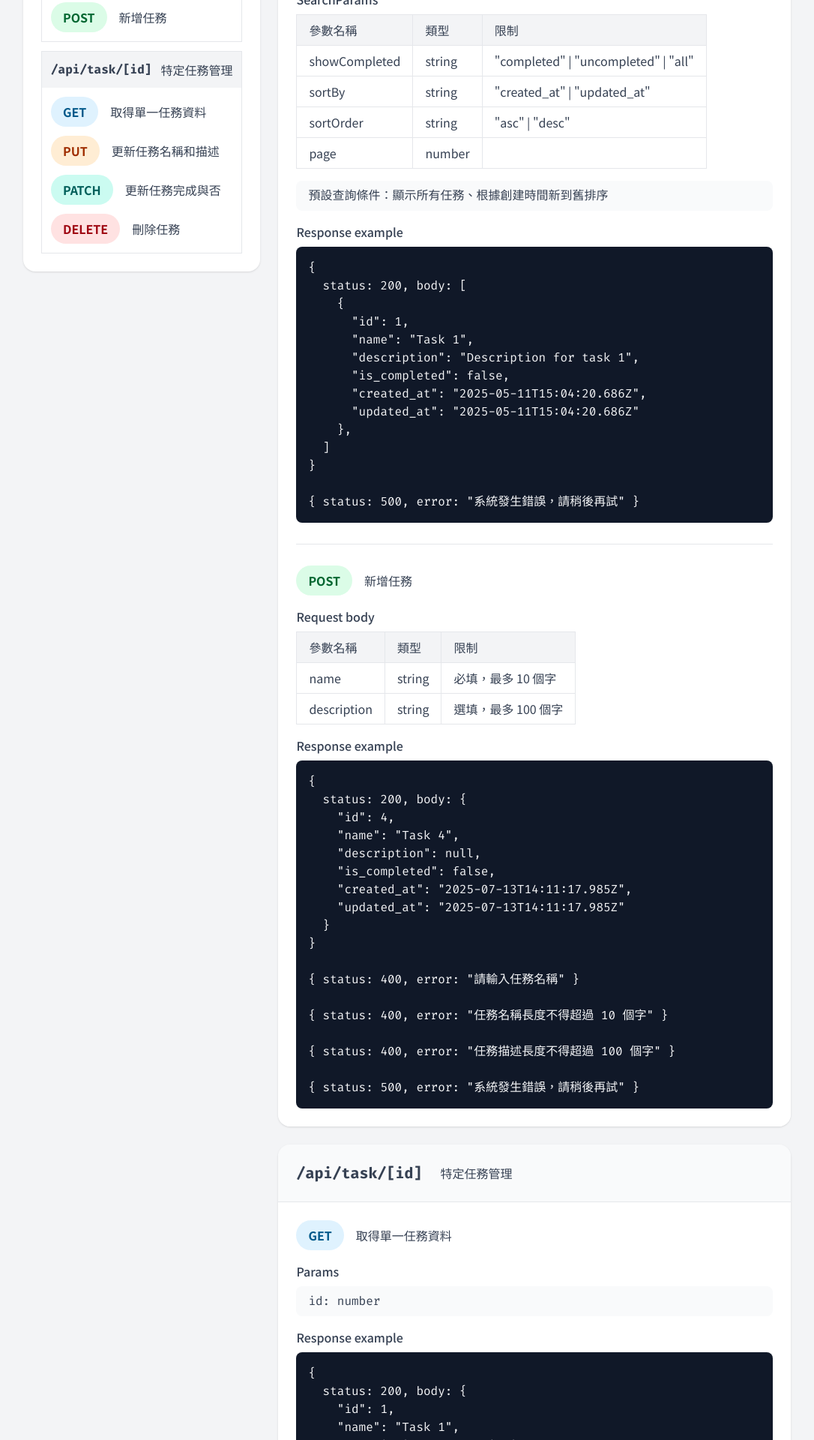
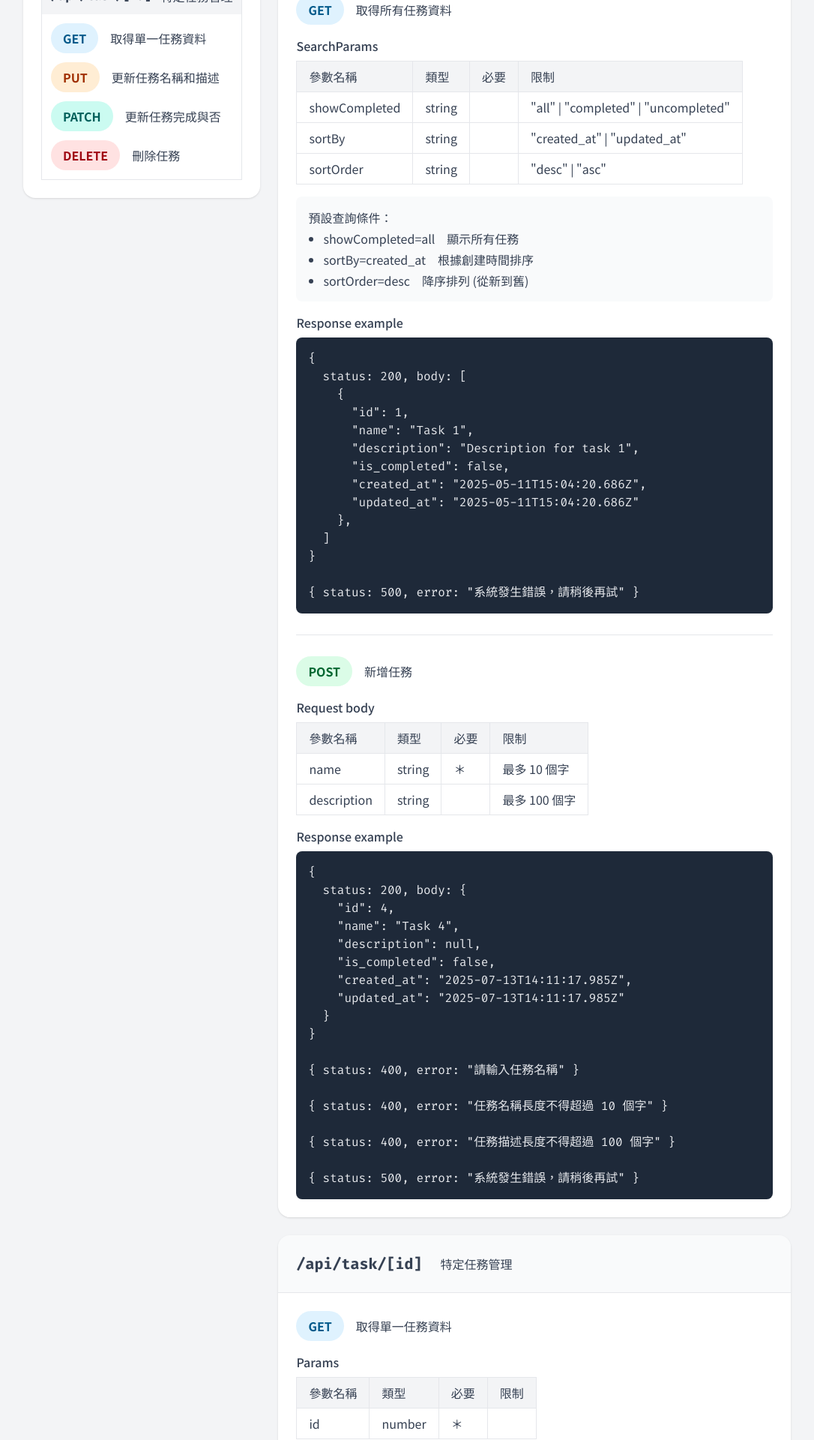
Before and after one commit to TzuHanChen/todo-list, a Next.js app: page /api-doc in a window 1280 px wide. Shown: the part 460-2380 px from the top of the page at 75% size, without its empty margins (97-1183 px from the left). Built offline with nearby package versions, Linux system fonts and the light colour scheme.

Commit message:
doc: 更新 API 文件

```diff
--- a/app/action/task.ts
+++ b/app/action/task.ts
@@ -88,7 +88,6 @@ export async function deleteTask(id: string) {
 		const baseUrl = getBaseUrl();
 
 		const response = await fetch(`${baseUrl}/api/task/${id}`, {
-			headers: { 'Content-Type': 'application/json; charset=utf-8' },
 			method: 'DELETE',
 		});
 
--- a/app/api-doc/page.tsx
+++ b/app/api-doc/page.tsx
@@ -2,7 +2,7 @@ import { firaCode } from "@/app/ui/fonts";
 
 function PathMethodList() {
 	return (
-		<div className="shadow-sm rounded-2xl h-max bg-white p-6 flex flex-col gap-3 lg:sticky lg:top-6">
+		<section className="shadow-sm rounded-2xl h-max bg-white p-6 flex flex-col gap-3 lg:sticky lg:top-6">
 			<p className="font-medium">目錄</p>
 			<div className="border border-gray-200">
 				<a className="bg-gray-100 p-3 flex items-center gap-3" href="#api-task">
@@ -26,7 +26,7 @@ function PathMethodList() {
 					<Method method="DELETE" description="刪除任務" />
 				</div>
 			</div>
-		</div>
+		</section>
 	)
 }
 
@@ -85,42 +85,29 @@ function Method({ method, description }: {
 	)
 }
 
-function TextBlock({ children }: { children?: React.ReactNode }) {
-	return (
-		<pre className="rounded-lg bg-gray-50 py-2 px-4">{children}</pre>
-	)
-}
+type Parameter = { name: string, type: string, required: boolean, rule: string };
 
-type Parameter = { name: string, type: string, rule: string };
-
-function ParametersTable({ parameters }: {
-	parameters: Parameter[]
-}) {
+function ParametersTable({ parameters }: { parameters: Parameter[] }) {
 	return (
 		<div className="w-full overflow-x-auto">
 			<table className="text-left [&_th]:border [&_th]:border-gray-200 [&_th]:bg-gray-100 [&_th]:py-2 [&_th]:px-4 [&_th]:font-medium [&_td]:border [&_td]:border-gray-200 [&_td]:py-2 [&_td]:px-4">
 				<thead>
 					<tr>
-						<th>參數名稱</th><th>類型</th><th>限制</th>
+						<th>參數名稱</th><th>類型</th><th>必要</th><th>限制</th>
 					</tr>
 				</thead>
 				<tbody>
 					{parameters.map((param, index) =>
-					(
 						<tr key={index}>
-							<td>{param.name}</td><td>{param.type}</td><td>{param.rule}</td>
+							<td>{param.name}</td>
+							<td>{param.type}</td>
+							<td>{param.required && '＊'}</td>
+							<td>{param.rule}</td>
 						</tr>
-					)
 					)}
 				</tbody>
 			</table>
 		</div>
-	)
-}
-
-function CodeBlock({ children }: { children?: React.ReactNode }) {
-	return (
-		<pre className="overflow-x-auto bg-gray-900 p-4 rounded-lg text-gray-100">{children}</pre>
 	)
 }
 
@@ -133,11 +120,11 @@ function SearchParams({ searchParams }: { searchParams: Parameter[] }) {
 	)
 }
 
-function Params({ params }: { params: string[] }) {
+function Params({ params }: { params: Parameter[] }) {
 	return (
 		<div>
 			<p className="mb-2 font-medium">Params</p>
-			<TextBlock>{params.map((param, index) => <p key={index}>{param}</p>)}</TextBlock>
+			<ParametersTable parameters={params} />
 		</div>
 	)
 }
@@ -149,6 +136,14 @@ function RequestBody({ requestBody }: { requestBody: Parameter[] }) {
 			<ParametersTable parameters={requestBody} />
 		</div>
 	)
+}
+
+function TextBlock({ children }: { children?: React.ReactNode }) {
+	return <div className="rounded-lg bg-gray-50 p-4">{children}</div>
+}
+
+function CodeBlock({ children }: { children?: React.ReactNode }) {
+	return <pre className="rounded-lg overflow-x-auto bg-gray-800 p-4 text-gray-200">{children}</pre>
 }
 
 // function RequestExample() {
@@ -169,33 +164,37 @@ function Line() {
 }
 
 function Paths() {
-	return (
-		<div className="grow flex flex-col gap-6">
-			<Path path={"/task"} description="任務管理">
+	return (<>
+		<Path path="/task" description="任務管理">
 			<Method method={"GET"} description="取得所有任務資料" />
 			<SearchParams searchParams={[
 				{
 					name: 'showCompleted',
 					type: 'string',
-						rule: '"completed" | "uncompleted" | "all"'
+					required: false,
+					rule: '"all" | "completed" | "uncompleted"'
 				},
 				{
 					name: 'sortBy',
 					type: 'string',
+					required: false,
 					rule: '"created_at" | "updated_at"'
 				},
 				{
 					name: 'sortOrder',
 					type: 'string',
-						rule: '"asc" | "desc"'
-					},
-					{
-						name: 'page',
-						type: 'number',
-						rule: ''
+					required: false,
+					rule: '"desc" | "asc"'
 				},
 			]} />
-				<TextBlock>預設查詢條件：顯示所有任務、根據創建時間新到舊排序</TextBlock>
+			<TextBlock>
+				<p>預設查詢條件：</p>
+				<ol className="pl-5 list-disc *:mt-1">
+					<li>showCompleted=all　顯示所有任務</li>
+					<li>sortBy=created_at　根據創建時間排序</li>
+					<li>sortOrder=desc　降序排列 (從新到舊)</li>
+				</ol>
+			</TextBlock>
 			<ResponseExample responseExample={
 				`{
   status: 200, body: [
@@ -218,12 +217,14 @@ function Paths() {
 				{
 					name: 'name',
 					type: 'string',
-						rule: '必填，最多 10 個字'
+					required: true,
+					rule: '最多 10 個字'
 				},
 				{
 					name: 'description',
 					type: 'string',
-						rule: '選填，最多 100 個字'
+					required: false,
+					rule: '最多 100 個字'
 				},
 			]} />
 			<ResponseExample responseExample={
@@ -249,7 +250,14 @@ function Paths() {
 
 		<Path path="/task/[id]" description="特定任務管理">
 			<Method method="GET" description="取得單一任務資料" />
-				<Params params={['id: number']} />
+			<Params params={[
+				{
+					name: 'id',
+					type: 'number',
+					required: true,
+					rule: ''
+				},
+			]} />
 			<ResponseExample responseExample={
 				`{
   status: 200, body: {
@@ -262,21 +270,32 @@ function Paths() {
   }
 }
 
+{ status: 404, error: "任務不存在" }
+
 { status: 500, error: "系統發生錯誤，請稍後再試" }`} />
 			<Line />
 
 			<Method method="PUT" description="更新任務名稱和描述" />
-				<Params params={['id: number']} />
+			<Params params={[
+				{
+					name: 'id',
+					type: 'number',
+					required: true,
+					rule: ''
+				},
+			]} />
 			<RequestBody requestBody={[
 				{
 					name: 'name',
 					type: 'string',
-						rule: '必填，最多 10 個字'
+					required: true,
+					rule: '最多 10 個字'
 				},
 				{
 					name: 'description',
 					type: 'string',
-						rule: '選填，最多 100 個字'
+					required: false,
+					rule: '最多 100 個字'
 				},
 			]} />
 			<ResponseExample responseExample={
@@ -303,7 +322,14 @@ function Paths() {
 			<Line />
 
 			<Method method="PATCH" description="更新任務完成與否" />
-				<Params params={['id: number']} />
+			<Params params={[
+				{
+					name: 'id',
+					type: 'number',
+					required: true,
+					rule: ''
+				},
+			]} />
 			<ResponseExample responseExample={
 				`{
   status: 200, body: {
@@ -322,7 +348,14 @@ function Paths() {
 			<Line />
 
 			<Method method="DELETE" description="刪除任務" />
-				<Params params={['id: number']} />
+			<Params params={[
+				{
+					name: 'id',
+					type: 'number',
+					required: true,
+					rule: ''
+				},
+			]} />
 			<ResponseExample responseExample={
 				`{ status: 204, body: null }
 
@@ -330,25 +363,24 @@ function Paths() {
 
 { status: 500, error: "系統發生錯誤，請稍後再試" }`} />
 		</Path>
-		</div>
-	)
+	</>)
 }
 
 export default function APIdocument() {
 	return (
-		<main className={`bg-gray-100 py-12 px-6 flex flex-col gap-6 ${firaCode.variable} [&_code]:font-fira-code [&_pre]:font-fira-code`}>
-			<div className="mx-auto w-full max-w-5xl">
-				<h1 className="mb-6 text-3xl font-bold">API 文件</h1>
-				<div className="shadow-sm rounded-2xl bg-white p-6">
-					<p>Request header</p>
-					<code>{'{ "'}Content-Type: application/json; charset=utf-8{'" }'}</code>
+		<main className={`bg-gray-100 py-12 px-6 flex flex-col gap-12 ${firaCode.variable} [&_code]:font-fira-code [&_pre]:font-fira-code`}>
+			<h1 className="mx-auto w-full max-w-5xl text-3xl font-bold">API 文件</h1>
+
+			<div className="relative mx-auto w-full max-w-5xl flex flex-col gap-6 lg:flex-row">
+				<PathMethodList />
+				<div className="grow flex flex-col gap-6">
+					<section className="shadow-sm rounded-2xl bg-white p-6">
+						<p className="mb-2 font-medium">Request headers</p>
+						<CodeBlock>"Content-Type": "application/json; charset=utf-8"</CodeBlock>
+					</section>
+					<Paths />
 				</div>
 			</div>
-
-			<section className="relative mx-auto w-full max-w-5xl flex flex-col gap-6 lg:flex-row">
-				<PathMethodList />
-				<Paths />
-			</section>
 		</main>
 	)
 }
--- a/app/task/task-list.tsx
+++ b/app/task/task-list.tsx
@@ -8,7 +8,6 @@ export default async function TaskList({ searchParams }: {
   const baseUrl = getBaseUrl();
   const queryString = getQueryString(await searchParams);
   const res = await fetch(`${baseUrl}/api/task${queryString}`, {
-    headers: { 'Content-Type': 'application/json; charset=utf-8' },
     method: 'GET'
   });
   if (!res.ok) return <DataError />
```
Lines whose indentation alone changed are shown as unchanged.
